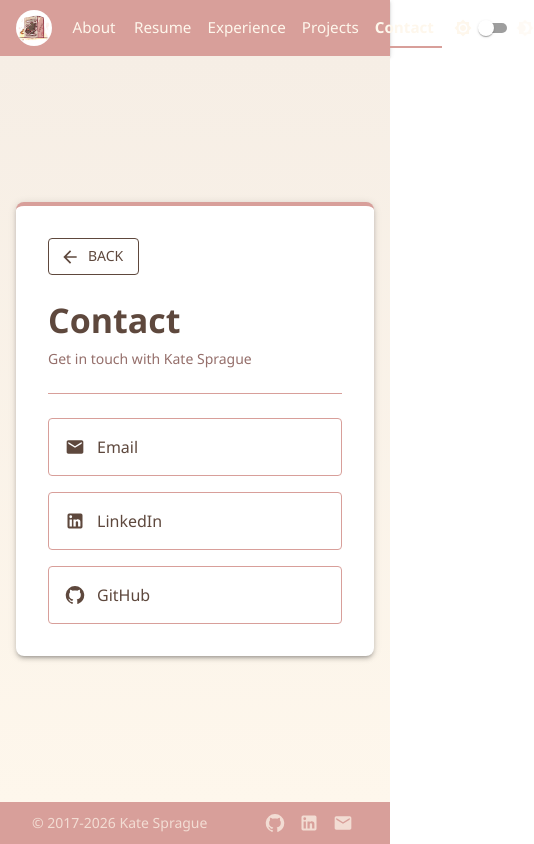
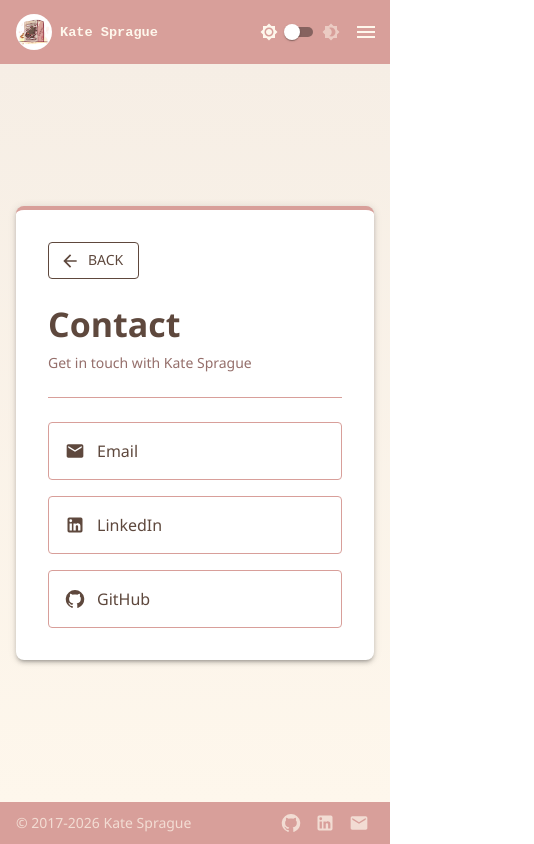
Before and after one commit to kate-codes/gitsite, a React (Vite) app: page /#/contact in a window 390 px wide. Shown: the whole page, 534 px wide, since content can reach past the window. Built offline with nearby package versions, Linux system fonts and the light colour scheme.

Commit message:
Updating the dark and light values and small fix for hte footer.

```diff
--- a/src/components/Footer.tsx
+++ b/src/components/Footer.tsx
@@ -1,5 +1,5 @@
 import React from 'react';
-import { Box, Container, IconButton, Typography } from '@mui/material';
+import { Box, IconButton, Typography } from '@mui/material';
 import GitHubIcon from '@mui/icons-material/GitHub';
 import LinkedInIcon from '@mui/icons-material/LinkedIn';
 import EmailIcon from '@mui/icons-material/Email';
@@ -25,15 +25,17 @@ const Footer: React.FC = () => {
     <Box
       component='footer'
       sx={{
+        width: '100%',
+        boxSizing: 'border-box',
         backgroundColor: colors.footerBackground,
         py: 0.75,
-        px: 2,
+        px: { xs: 2, sm: 3, md: 4 },
         transition: 'background-color 0.3s ease',
       }}
     >
-      <Container maxWidth='lg'>
       <Box
         sx={{
+          width: '100%',
           display: 'flex',
           alignItems: 'center',
           justifyContent: 'space-between',
@@ -42,6 +44,7 @@ const Footer: React.FC = () => {
         <Typography variant='body2' sx={{ color: colors.footerText, opacity: 0.7 }}>
           {footerText}
         </Typography>
+
         <Box sx={{ display: 'flex', gap: 0.5 }}>
           {[
             { href: CONTACT_GITHUB_URL, icon: <GitHubIcon fontSize='small' />, label: 'GitHub' },
@@ -72,7 +75,6 @@ const Footer: React.FC = () => {
           ))}
         </Box>
       </Box>
-      </Container>
     </Box>
   );
 };
--- a/src/components/NavBar.tsx
+++ b/src/components/NavBar.tsx
@@ -1,7 +1,23 @@
-import React, { useRef, useLayoutEffect } from 'react';
-import { AppBar, Toolbar, Box, Button, Avatar, Switch } from '@mui/material';
+import React, { useRef, useLayoutEffect, useState } from 'react';
+import {
+  AppBar,
+  Toolbar,
+  Box,
+  Button,
+  Avatar,
+  Switch,
+  Drawer,
+  IconButton,
+  List,
+  ListItemButton,
+  ListItemText,
+  useMediaQuery,
+  useTheme,
+} from '@mui/material';
 import Brightness7Icon from '@mui/icons-material/Brightness7';
 import Brightness4Icon from '@mui/icons-material/Brightness4';
+import MenuIcon from '@mui/icons-material/Menu';
+import CloseIcon from '@mui/icons-material/Close';
 import { NavLink, useNavigate } from 'react-router-dom';
 import githubLogo from '../assets/images/github_logo.png';
 import { DISPLAY_NAME } from '../constants';
@@ -19,6 +35,9 @@ const NAV_ITEMS = [
 const NavBar: React.FC = () => {
   const nameRef = useRef<HTMLSpanElement>(null);
   const navigate = useNavigate();
+  const theme = useTheme();
+  const isDesktop = useMediaQuery('(min-width: 960px)');
+  const [mobileMenuOpen, setMobileMenuOpen] = useState(false);
   const { isDarkMode, colors, toggleDarkMode } = useColorTheme();
 
   useLayoutEffect(() => {
@@ -31,18 +50,48 @@ const NavBar: React.FC = () => {
     el.style.animation = '';
   }, []);
 
+  const handleNavigate = (path: string) => {
+    navigate(path);
+    setMobileMenuOpen(false);
+  };
+
+  const themeToggle = (
+    <Box sx={{ display: 'flex', alignItems: 'center' }}>
+      <Brightness7Icon
+        sx={{ color: colors.headerText, fontSize: 18, opacity: isDarkMode ? 0.5 : 1 }}
+      />
+      <Switch
+        checked={isDarkMode}
+        onChange={toggleDarkMode}
+        size='small'
+        sx={{
+          mx: 0.25,
+          '& .MuiSwitch-switchBase.Mui-checked': { color: colors.headerAccent },
+          '& .MuiSwitch-switchBase.Mui-checked + .MuiSwitch-track': {
+            backgroundColor: colors.headerAccent,
+          },
+        }}
+      />
+      <Brightness4Icon
+        sx={{ color: colors.headerText, fontSize: 18, opacity: isDarkMode ? 1 : 0.5 }}
+      />
+    </Box>
+  );
+
   return (
+    <>
       <AppBar
         position='static'
         elevation={2}
         sx={{ backgroundColor: colors.headerBackground, transition: 'background-color 0.3s ease' }}
       >
-      <Toolbar>
+        <Toolbar sx={{ minHeight: { xs: 64, sm: 72 }, gap: 1 }}>
+          <Box sx={{ display: 'flex', alignItems: 'center', minWidth: 0, flexGrow: 1 }}>
             <Avatar
               src={githubLogo}
               alt='Home'
               onClick={() => navigate('/')}
-          sx={{ width: 36, height: 36, cursor: 'pointer' }}
+              sx={{ width: 36, height: 36, cursor: 'pointer', flexShrink: 0 }}
             />
             <span
               ref={nameRef}
@@ -52,7 +101,11 @@ const NavBar: React.FC = () => {
             >
               {DISPLAY_NAME}
             </span>
-        <Box sx={{ flexGrow: 1 }} />
+          </Box>
+
+          {isDesktop ? (
+            <>
+              <Box sx={{ display: 'flex', flexWrap: 'wrap', justifyContent: 'flex-end' }}>
                 {NAV_ITEMS.map(({ label, path }) => (
                   <NavLink key={path} to={path} style={{ textDecoration: 'none' }}>
                     {({ isActive }) => (
@@ -74,28 +127,58 @@ const NavBar: React.FC = () => {
                     )}
                   </NavLink>
                 ))}
-        <Box sx={{ display: 'flex', alignItems: 'center', ml: 1.5 }}>
-          <Brightness7Icon
-            sx={{ color: colors.headerText, fontSize: 18, opacity: isDarkMode ? 0.5 : 1 }}
-          />
-          <Switch
-            checked={isDarkMode}
-            onChange={toggleDarkMode}
-            size='small'
-            sx={{
-              mx: 0.25,
-              '& .MuiSwitch-switchBase.Mui-checked': { color: colors.headerAccent },
-              '& .MuiSwitch-switchBase.Mui-checked + .MuiSwitch-track': {
-                backgroundColor: colors.headerAccent,
+              </Box>
+              {themeToggle}
+            </>
+          ) : (
+            <Box sx={{ display: 'flex', alignItems: 'center', gap: 0.5 }}>
+              {themeToggle}
+              <IconButton
+                onClick={() => setMobileMenuOpen(true)}
+                edge='end'
+                sx={{ color: colors.headerText, ml: 0.25 }}
+                aria-label='Open navigation menu'
+              >
+                <MenuIcon />
+              </IconButton>
+            </Box>
+          )}
+        </Toolbar>
+      </AppBar>
+
+      <Drawer
+        anchor='right'
+        open={mobileMenuOpen}
+        onClose={() => setMobileMenuOpen(false)}
+        PaperProps={{
+          sx: {
+            width: 220,
+            backgroundColor: colors.headerBackground,
+            color: colors.headerText,
           },
         }}
+      >
+        <Box sx={{ display: 'flex', justifyContent: 'flex-end', p: 1 }}>
+          <IconButton
+            onClick={() => setMobileMenuOpen(false)}
+            sx={{ color: colors.headerText }}
+            aria-label='Close navigation menu'
+          >
+            <CloseIcon />
+          </IconButton>
+        </Box>
+        <List>
+          {NAV_ITEMS.map(({ label, path }) => (
+            <ListItemButton key={path} onClick={() => handleNavigate(path)}>
+              <ListItemText
+                primary={label}
+                sx={{ '& .MuiListItemText-primary': { color: colors.headerText } }}
               />
-          <Brightness4Icon
-            sx={{ color: colors.headerText, fontSize: 18, opacity: isDarkMode ? 1 : 0.5 }}
-          />
-        </Box>
-      </Toolbar>
-    </AppBar>
+            </ListItemButton>
+          ))}
+        </List>
+      </Drawer>
+    </>
   );
 };
 
--- a/src/components/ResumeSection.tsx
+++ b/src/components/ResumeSection.tsx
@@ -7,9 +7,11 @@ import {
   RESUME_HEADLINE,
   RESUME_TAGLINE,
 } from '../constants';
-import { palette } from '../theme/palette';
+import { useColorTheme } from '../context/ColorThemeContext';
 
 const ResumeSection: React.FC = () => {
+  const { colors } = useColorTheme();
+
   return (
     <Paper
       elevation={3}
@@ -18,50 +20,48 @@ const ResumeSection: React.FC = () => {
         maxWidth: 800,
         width: '100%',
         borderRadius: 2,
-        borderTop: `4px solid ${palette.colors.rosyTaupe.hex}`,
+        backgroundColor: colors.resumePaperBackground,
+        borderTop: `4px solid ${colors.resumeAccent}`,
       }}
     >
       <Typography
         variant='h4'
         component='h1'
-        sx={{ color: palette.colors.ashBrown.hex, fontWeight: 700 }}
+        sx={{ color: colors.resumeHeadingText, fontWeight: 700 }}
       >
         {DISPLAY_NAME}
       </Typography>
 
       <Typography
         variant='subtitle1'
-        sx={{ color: palette.colors.terracottaClay.hex, fontWeight: 600, mt: 0.5 }}
+        sx={{ color: colors.resumeSubheadingText, fontWeight: 600, mt: 0.5 }}
       >
         {RESUME_HEADLINE}
       </Typography>
 
-      <Typography variant='body2' sx={{ color: palette.colors.smokyRose.hex, mt: 0.5 }}>
+      <Typography variant='body2' sx={{ color: colors.resumeMutedText, mt: 0.5 }}>
         {RESUME_AVAILABILITY}
       </Typography>
 
-      <Divider sx={{ my: 2, borderColor: palette.colors.rosyTaupe.hex }} />
+      <Divider sx={{ my: 2, borderColor: colors.resumeAccent }} />
 
       <Box
         sx={{
-          borderLeft: `3px solid ${palette.colors.rosyTaupe.hex}`,
+          borderLeft: `3px solid ${colors.resumeAccent}`,
           pl: 2,
         }}
       >
         <Typography
           variant='body1'
-          sx={{ color: palette.colors.black.hex, fontStyle: 'italic', lineHeight: 1.8 }}
+          sx={{ color: colors.resumeBodyText, fontStyle: 'italic', lineHeight: 1.8 }}
         >
           {RESUME_TAGLINE}
         </Typography>
       </Box>
 
-      <Divider sx={{ my: 2, borderColor: palette.colors.rosyTaupe.hex }} />
+      <Divider sx={{ my: 2, borderColor: colors.resumeAccent }} />
 
-      <Typography
-        variant='h6'
-        sx={{ color: palette.colors.ashBrown.hex, fontWeight: 700, mb: 1.5 }}
-      >
+      <Typography variant='h6' sx={{ color: colors.resumeHeadingText, fontWeight: 700, mb: 1.5 }}>
         Professional Summary
       </Typography>
 
@@ -71,7 +71,7 @@ const ResumeSection: React.FC = () => {
             component='li'
             key={i}
             sx={{
-              color: palette.colors.black.hex,
+              color: colors.resumeBodyText,
               lineHeight: 1.8,
               mb: i < PROFESSIONAL_SUMMARY.length - 1 ? 1.5 : 0,
             }}
@@ -79,7 +79,7 @@ const ResumeSection: React.FC = () => {
             <Typography variant='body1' component='span'>
               <Typography
                 component='span'
-                sx={{ fontWeight: 700, color: palette.colors.ashBrown.hex }}
+                sx={{ fontWeight: 700, color: colors.resumeHeadingText }}
               >
                 {heading}
               </Typography>{' '}
--- a/src/styles/NavBar.css
+++ b/src/styles/NavBar.css
@@ -1,5 +1,7 @@
 .typewriter-name {
   display: inline-block;
+  min-width: 0;
+  max-width: 100%;
   overflow: hidden;
   white-space: nowrap;
   border-right: 2px solid rgba(254, 247, 236, 0.75);
@@ -12,6 +14,22 @@
   vertical-align: middle;
   animation: typewriter 2s steps(10) 0.5s 1 normal both,
     blinkTextCursor 500ms steps(10) 10 normal forwards;
+}
+
+@media (max-width: 900px) {
+  .typewriter-name {
+    font-size: 0.95rem;
+    max-width: none;
+    animation: none;
+    border-right: none;
+    width: auto;
+  }
+}
+
+@media (max-width: 600px) {
+  .typewriter-name {
+    font-size: 0.85rem;
+  }
 }
 
 @keyframes typewriter {
```
Also changed, not shown: src/constants/index.ts (+24 -6 lines). Lines whose indentation alone changed are shown as unchanged.
